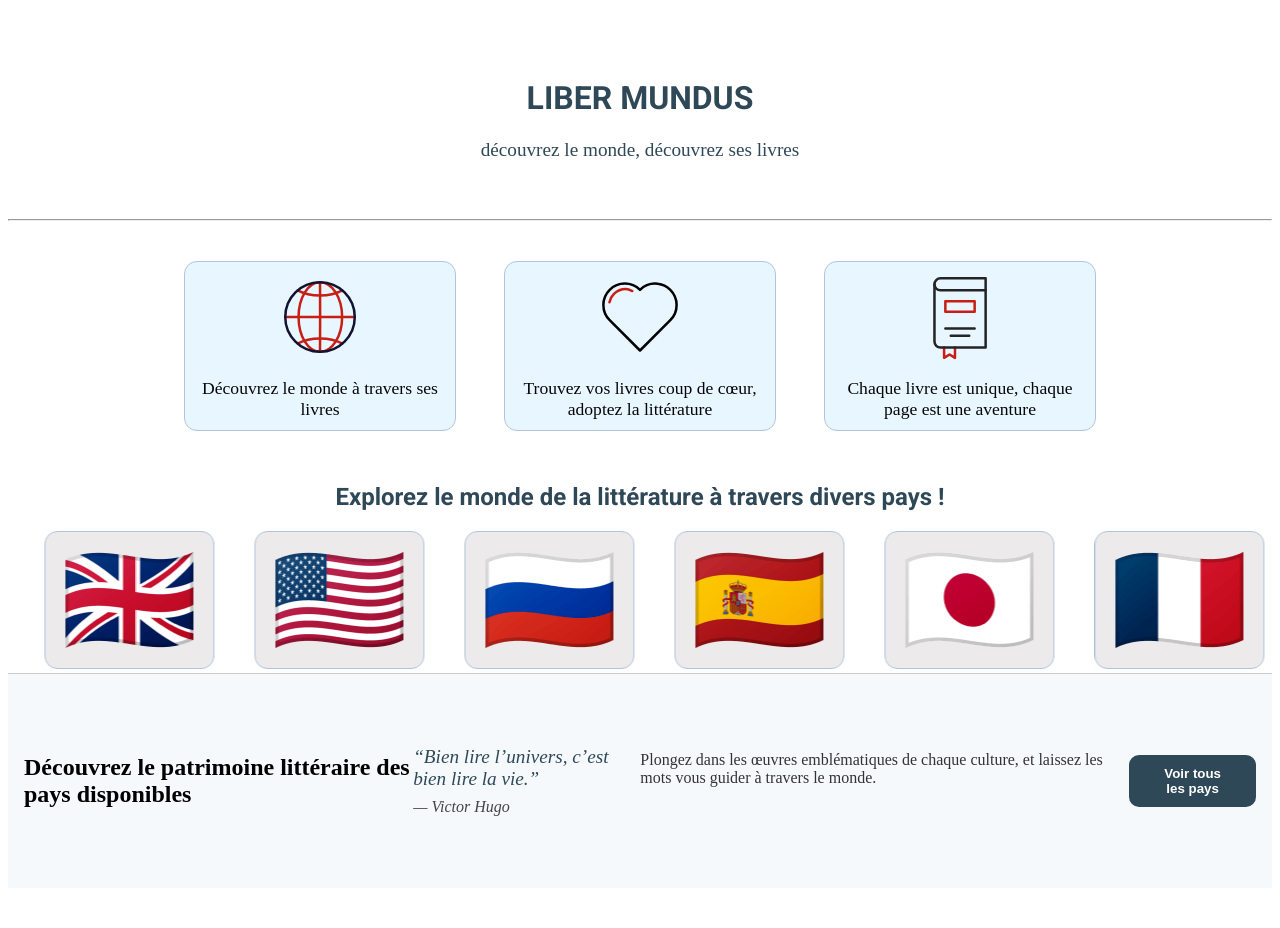
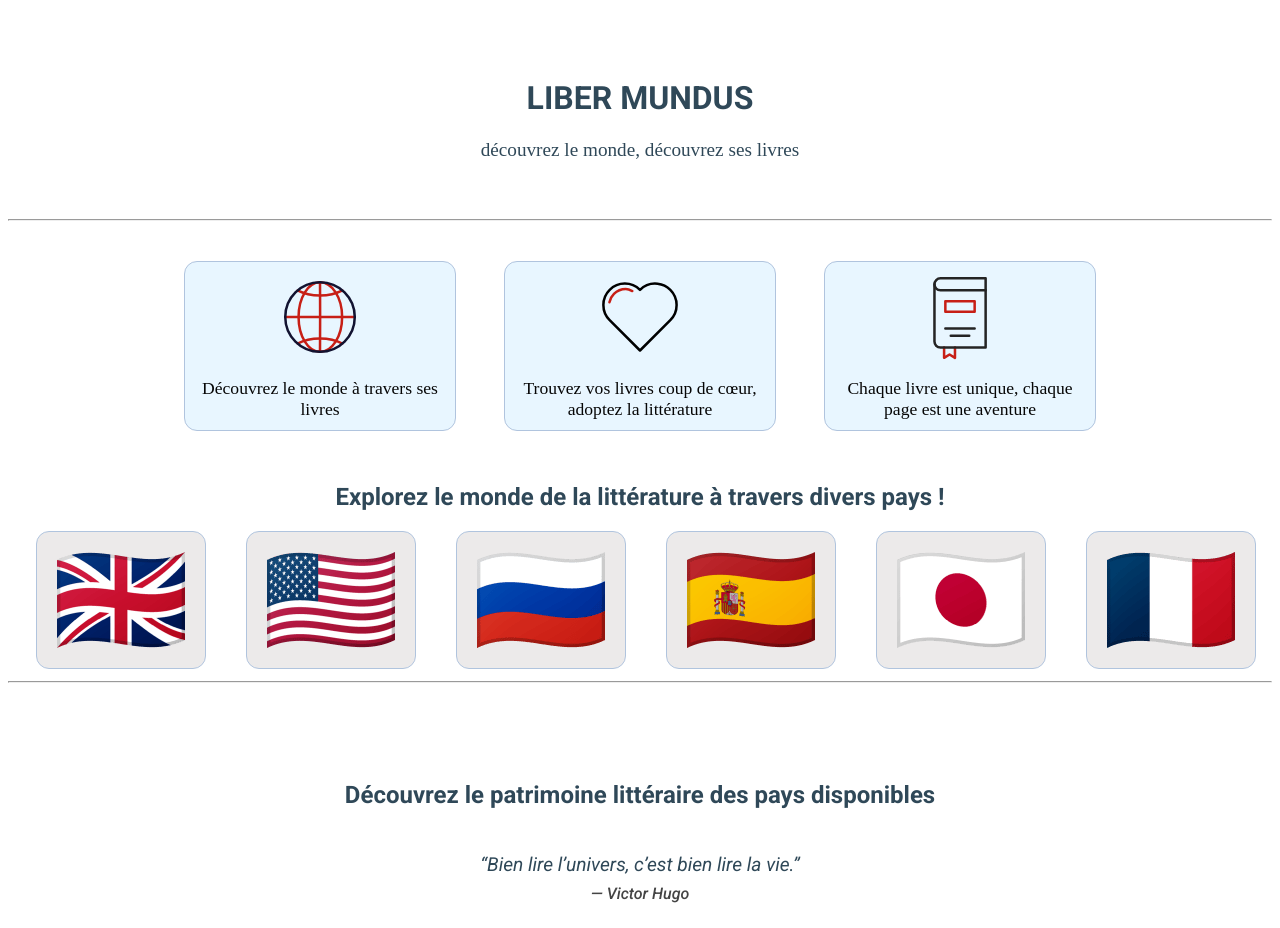
Before and after one commit to ferradjielie/liber-mundus, a React (Vite) app in the folder frontend/: page / in a window 1280 px wide. Shown: the top 928 px of the page. Before the commit the page ends 896 px from the top, so only its background shows below. Built offline with nearby package versions, Linux system fonts and the light colour scheme.

Commit message:
add style for new section who introduce a button link to coutry flag's

```diff
--- a/frontend/src/pages/Home/Home.jsx
+++ b/frontend/src/pages/Home/Home.jsx
@@ -48,6 +48,8 @@ function Home() {
           </div>
         </section>
 
+        <hr />
+
         {/* === Section Explorer === */}
         <section className={styles.explorerSection}>
           <h2>Découvrez le patrimoine littéraire des pays disponibles</h2>
--- a/frontend/src/pages/Home/Home.module.css
+++ b/frontend/src/pages/Home/Home.module.css
@@ -16,7 +16,7 @@ header {
   font-size: 1.2rem;
   display: flex;
   justify-content: center;
-  color: #2f4858;;
+  color: #2f4858;
 }
 
 .cards {
@@ -74,13 +74,20 @@ border: 1px solid #b0c4de;
 
 
 .explorerSection {
+  margin-top: 30px;
   display: flex;
+  flex-direction: column;
   justify-content: center;
- align-items: center;
+  align-items: center;
+  font-family: roboto ;
   padding: 3rem 1rem;
-  background-color: #f5f9fc;
-  border-top: 1px solid #ccc;
+
+  text-align: center;
 }
+.explorerSection h2 {
+  color : #2f4858;
+}
+
 
 .citation {
   font-style: italic;
```
